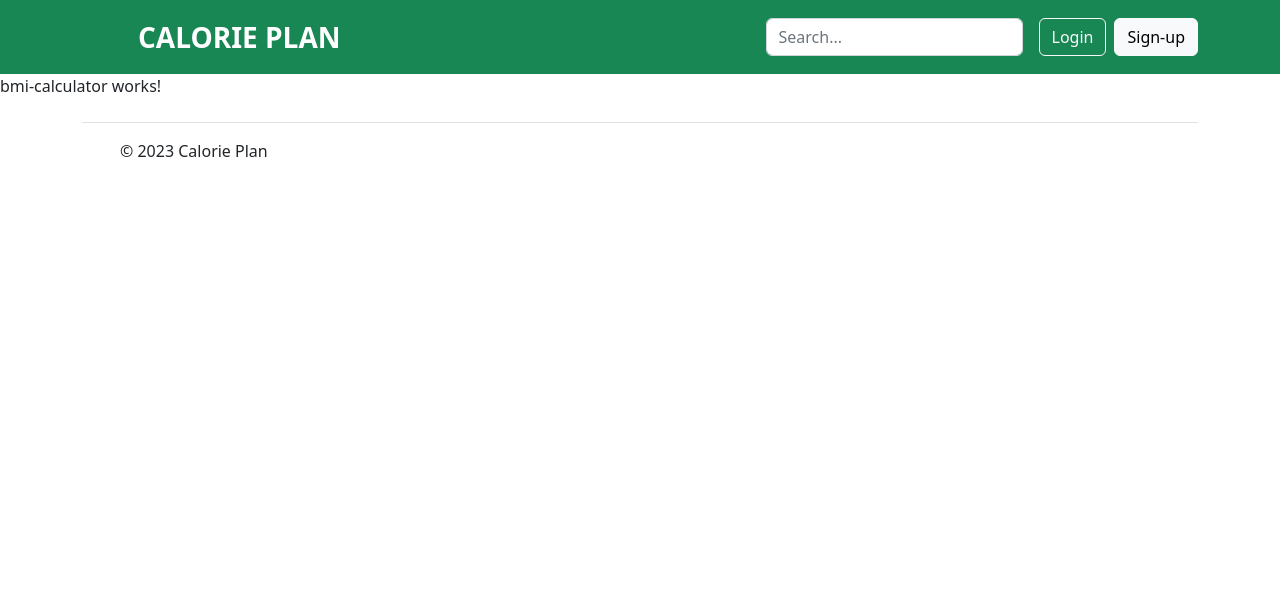
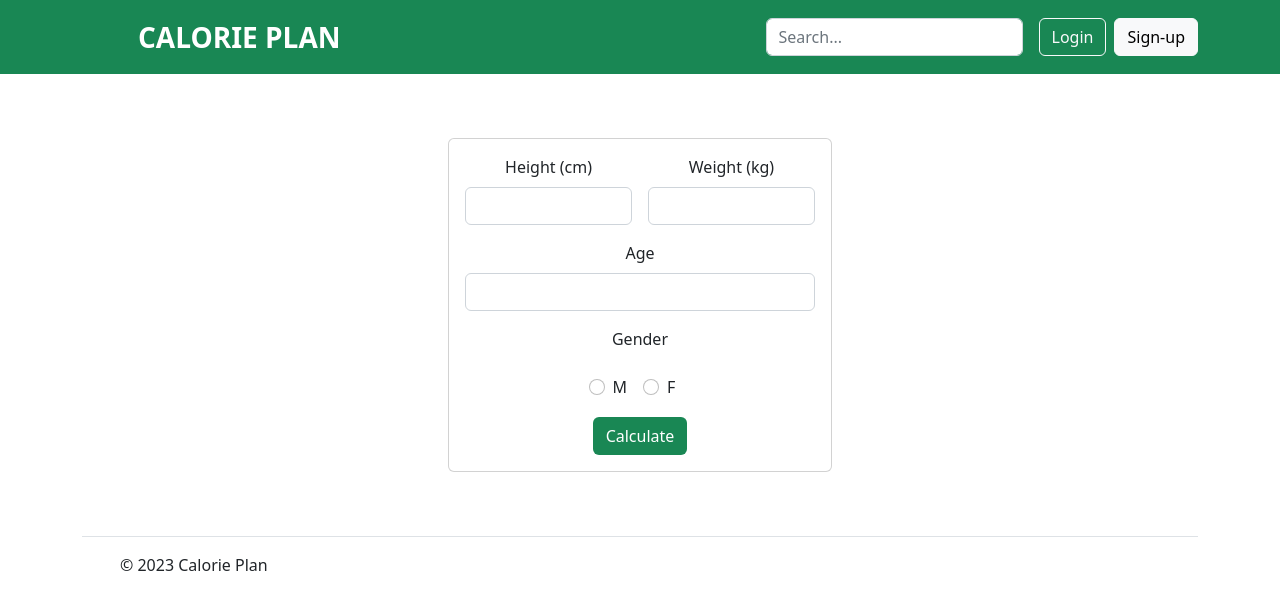
Before and after one commit to Codruta20/Calorie-plan, an Angular app: page /BMI-calculator in a window 1280 px wide. Shown: the top 610 px of the page. Built offline with nearby package versions, Linux system fonts and the light colour scheme.

Commit message:
Created inputs and button in BMI-calculator component

```diff
--- a/src/app/bmi-calculator/bmi-calculator.component.css
+++ b/src/app/bmi-calculator/bmi-calculator.component.css
@@ -0,0 +1,7 @@
+.container-BMI {
+  margin-left: 35%;
+  margin-right: 35%;
+  margin-bottom: 5%;
+  margin-top: 5%;
+  text-align: center;
+}
--- a/src/app/bmi-calculator/bmi-calculator.component.html
+++ b/src/app/bmi-calculator/bmi-calculator.component.html
@@ -1 +1,55 @@
-<p>bmi-calculator works!</p>
+<div class="container-BMI">
+  <div class="card text-center">
+    <div class="card-body">
+      <form class="row g-3">
+        <div class="col-md-6">
+          <label for="inputHeight" class="form-label">Height (cm)</label>
+          <input type="text" class="form-control" id="inputHeight" />
+        </div>
+        <div class="col-md-6">
+          <label for="inputWeight" class="form-label">Weight (kg)</label>
+          <input type="text" class="form-control" id="inputWeight" />
+        </div>
+        <div class="col-12">
+          <label for="inputAge" class="form-label">Age</label>
+          <input type="text" class="form-control" id="inputAge" />
+        </div>
+        <div class="col-md-12">
+          <label for="radioGender" class="form-label">Gender</label>
+        </div>
+        <div class="col-md-12">
+          <div class="form-check form-check-inline">
+            <input
+              class="form-check-input"
+              type="radio"
+              name="inlineRadioOptions"
+              id="radioGenderM"
+              value="option1"
+            />
+            <label class="form-check-label" for="radioGenderM">M</label>
+          </div>
+          <div class="form-check form-check-inline">
+            <input
+              class="form-check-input"
+              type="radio"
+              name="inlineRadioOptions"
+              id="radioGenderF"
+              value="option2"
+            />
+            <label class="form-check-label" for="radioGenderF">F</label>
+          </div>
+        </div>
+
+        <div class="col-12">
+          <button
+            type="submit"
+            class="btn text-white font-weight-bold"
+            style="background-color: #198754"
+          >
+            Calculate
+          </button>
+        </div>
+      </form>
+    </div>
+  </div>
+</div>
```
